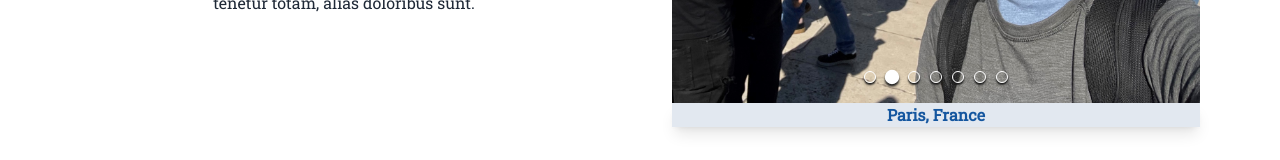
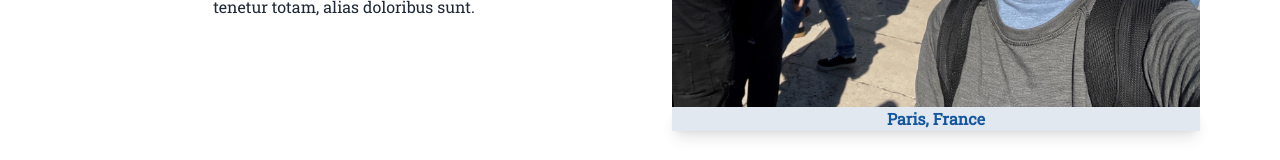
Before and after one commit to aidanroche3/portfolio, a React (Vite) app: page / in a window 1280 px wide. Shown: the part 2225-2385 px from the top of the page. Built offline with nearby package versions, Linux system fonts and the light colour scheme.

Commit message:
Fixed bullet issue on gallery

```diff
--- a/src/components/About.jsx
+++ b/src/components/About.jsx
@@ -5,7 +5,7 @@ function About() {
   return (
     <div
       id="about"
-      className="w-full min-h-[90vh] bg-white-200 grid md:grid-cols-2 justify-center items-center px-20 pb-10 md:pb-32 md:gap-16"
+      className="w-full min-h-[91vh] bg-white-200 grid md:grid-cols-2 justify-center items-center px-20 pb-10 md:pb-32 md:gap-16"
     >
       <div className="flex flex-col justify-center items-center">
         <h1 className="font-bold text-center text-4xl text-primary pb-10">
--- a/src/components/Gallery.jsx
+++ b/src/components/Gallery.jsx
@@ -62,7 +62,6 @@ function Gallery() {
         showNav={false}
         slideDuration={350}
         slideInterval={5000}
-        showBullets={true}
         onSlide={updateDescription}
       />
       <p className="font-bold text-center text-primary bg-slate-200 shadow-lg">
```
